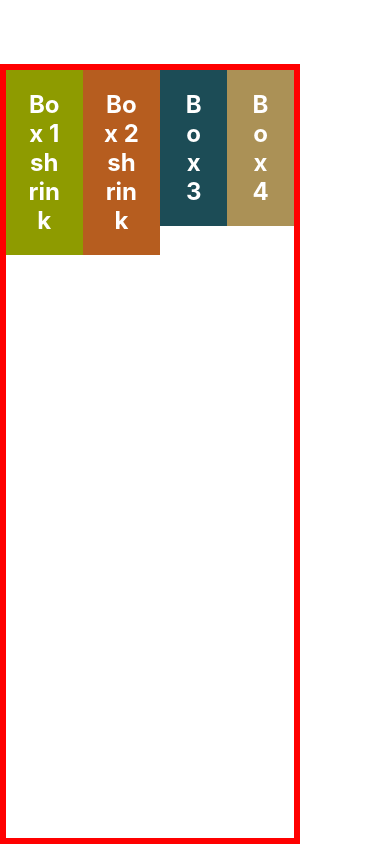
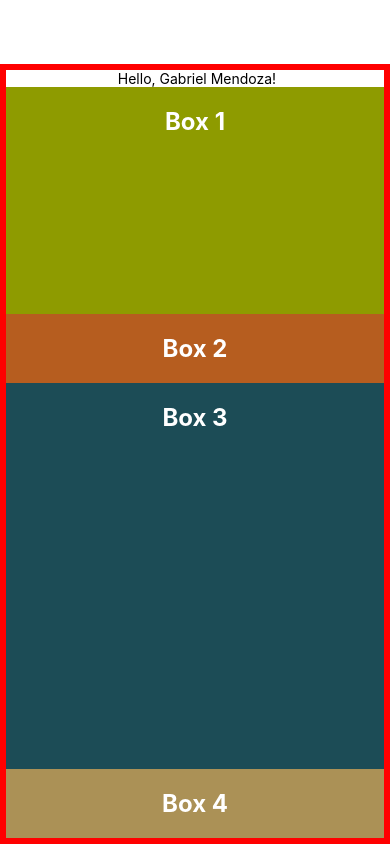
Before and after one commit to GabTheGreat25/Mobile-Prac-React-Native, a React Native app: screen / in a window 390 px wide. Built offline with nearby package versions, Linux system fonts and the light colour scheme.

Commit message:
Simple flexGrow

```diff
--- a/App.js
+++ b/App.js
@@ -5,15 +5,11 @@ export default function App() {
   return (
     <>
       <View style={styles.container}>
-        {/* <Greet name="Gabriel Mendoza" /> */}
-        <Box style={{ backgroundColor: "#8e9b00", flexShrink: 1.25 }}>
-          Box 1 shrink
-        </Box>
-        <Box style={{ backgroundColor: "#b65d1f", flexShrink: 1.25 }}>
-          Box 2 shrink
-        </Box>
-        <Box style={{ backgroundColor: "#1c4c56", flexShrink: 1 }}>Box 3</Box>
-        <Box style={{ backgroundColor: "#ab9156", flexShrink: 1 }}>Box 4</Box>
+        <Greet name="Gabriel Mendoza" />
+        <Box style={{ backgroundColor: "#8e9b00", flexGrow: 1 }}>Box 1</Box>
+        <Box style={{ backgroundColor: "#b65d1f" }}>Box 2</Box>
+        <Box style={{ backgroundColor: "#1c4c56", flexGrow: 2 }}>Box 3</Box>
+        <Box style={{ backgroundColor: "#ab9156" }}>Box 4</Box>
       </View>
     </>
   );
@@ -22,9 +18,7 @@ export default function App() {
 const styles = StyleSheet.create({
   container: {
     flex: 1,
-    width: 300,
-    flexDirection: "row",
-    alignItems: "flex-start",
+    alignItems: "stretch",
     backgroundColor: "#fff",
     marginTop: 64,
     borderWidth: 6,
```
